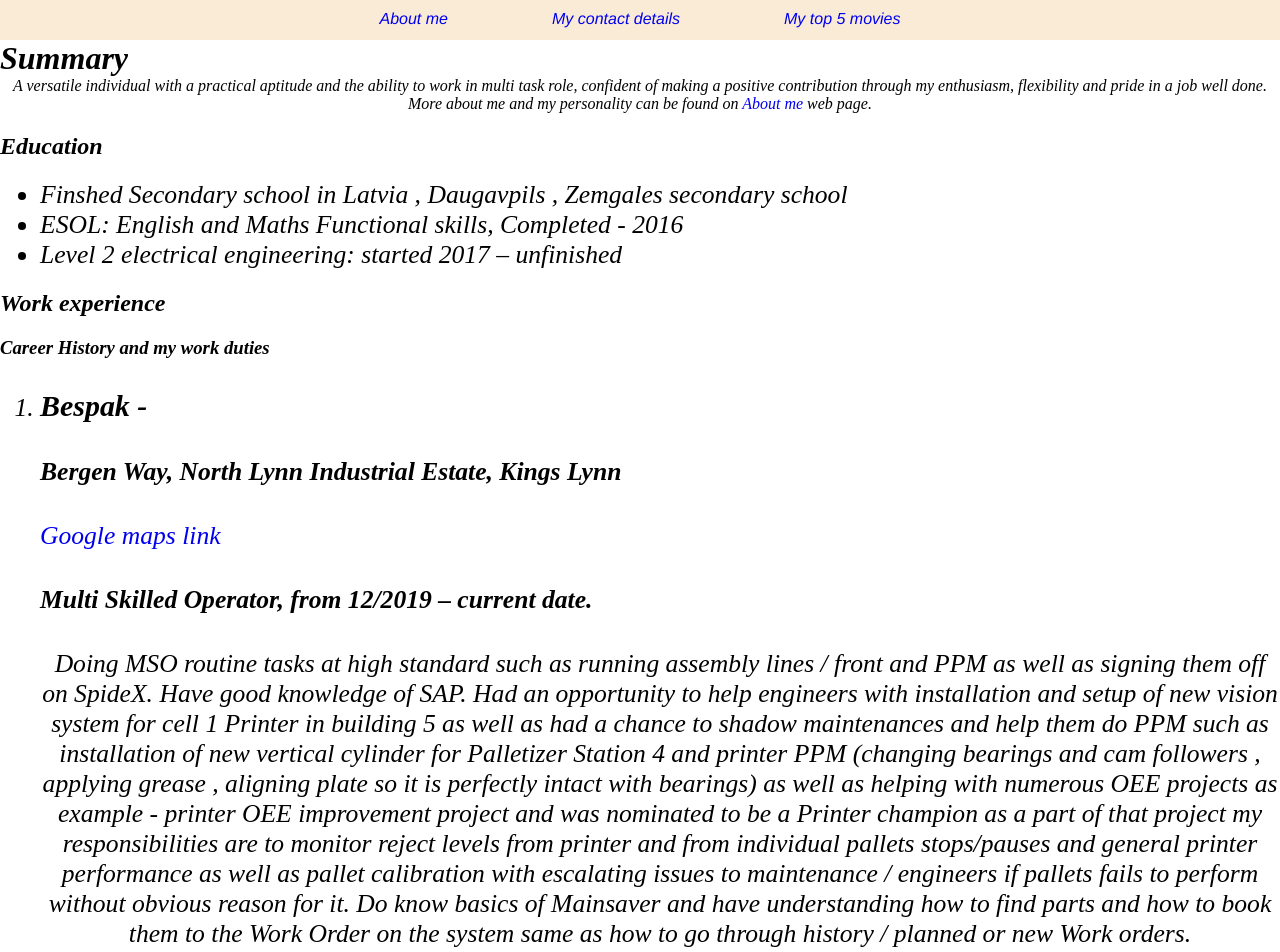
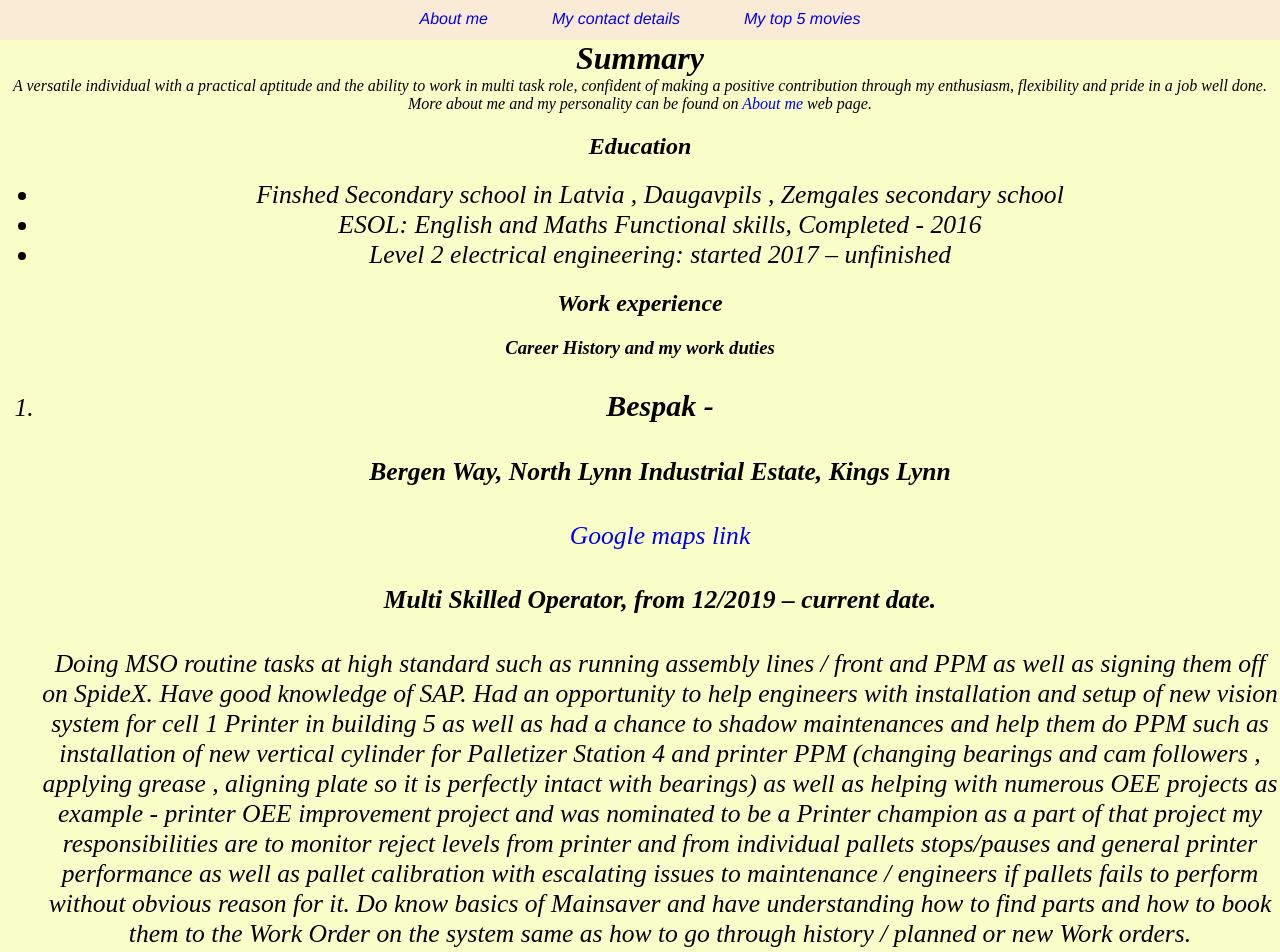
Before and after one commit to joeskimoe/My-Resume, a plain HTML site: page index.html in a window 1280 px wide. Shown: the top 952 px of the page. Drawn offline with Linux system fonts and the light colour scheme.

Commit message:
Update style.css

```diff
--- a/style.css
+++ b/style.css
@@ -1,5 +1,7 @@
 body {
     margin: 0;
+    background-color: #FAFFCA;
+    text-align: center;
 }
 
 * {
@@ -46,7 +48,7 @@ p {
 
 nav {
     display: inline-block;
-    margin: 0 40px;
+    margin: 0 20px;
     padding: 10px;
     font-family: 'Franklin Gothic Medium', 'Arial Narrow', Arial, sans-serif;
 }
```
